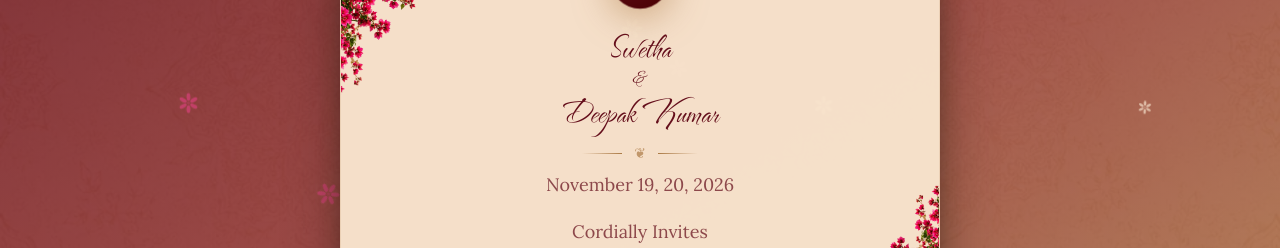
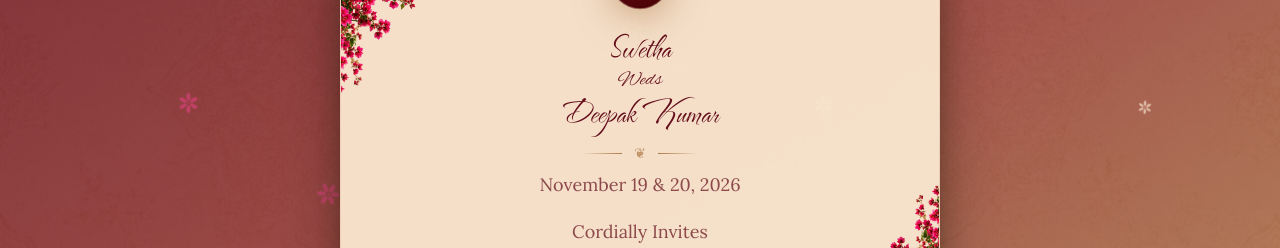
Before and after one commit to Ashrafakram/wedding_web, a React (Vite) app: page / in a window 1280 px wide. Shown: the part 261-509 px from the top of the page. Built offline with nearby package versions, Linux system fonts and the light colour scheme; a web font is replaced by a local one.

Commit message:
fix: change couple connector to 'Weds' and update opening card date to 'November 19 & 20, 2026'

```diff
--- a/src/components/wedding/MahalGoldInvitation.tsx
+++ b/src/components/wedding/MahalGoldInvitation.tsx
@@ -278,7 +278,7 @@ export const MahalGoldInvitation: React.FC<MahalGoldInvitationProps> = ({ onRsvp
                     fontSize: 'clamp(18px, 6.8vw, 30px)',
                   }}
                 >
-                  &amp;
+                  Weds
                 </span>
                 <div className="w-full">
                   <span
--- a/src/components/wedding/RoyalEnvelope.tsx
+++ b/src/components/wedding/RoyalEnvelope.tsx
@@ -240,7 +240,7 @@ export const RoyalEnvelope: React.FC<RoyalEnvelopeProps> = ({ onOpen }) => {
                   style={{ fontFamily: '"Alex Brush", ChungDoiIndic, cursive' }}
                   className="block w-full text-center text-lg leading-none sm:text-xl"
                 >
-                  &amp;
+                  Weds
                 </span>
                 <span
                   style={{ fontFamily: '"The Nautigal", ChungDoiIndic, cursive' }}
@@ -273,7 +273,7 @@ export const RoyalEnvelope: React.FC<RoyalEnvelopeProps> = ({ onOpen }) => {
                 }}
                 className="text-[18px] mb-5 flex flex-col items-center"
               >
-                <span dir="auto">November 19, 20, 2026</span>
+                <span dir="auto">November 19 &amp; 20, 2026</span>
               </div>
 
               {/* Cordially Invites */}
```
